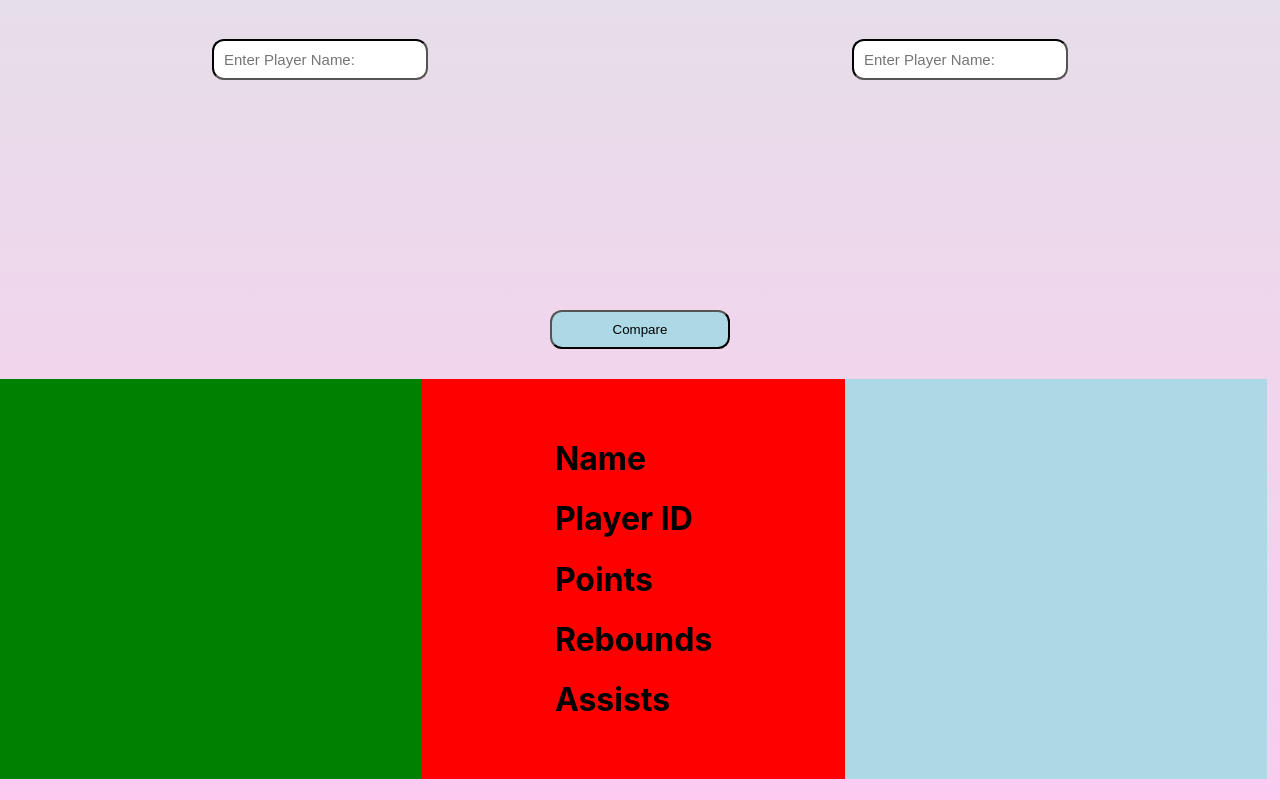
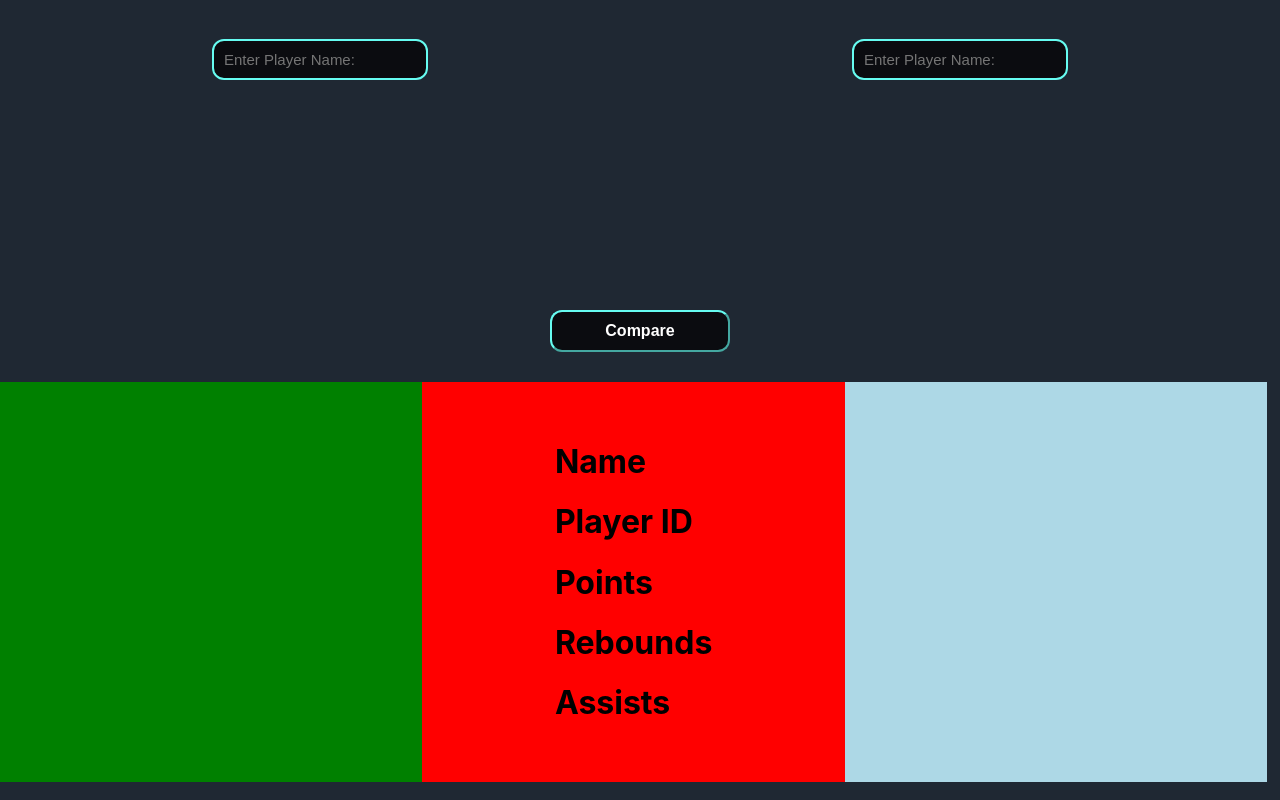
Before and after one commit to kevinho1221/NBA-Stats-React-App, a React (Create React App) app: page / in a window 1280 px wide. Built offline with nearby package versions, Linux system fonts and the light colour scheme; no server answers.

Commit message:
Added some styling to match a color scheme

```diff
--- a/src/App.css
+++ b/src/App.css
@@ -1,24 +1,39 @@
+/*
+#0B0C10
+#1f2833
+#C5C6C7
+#66FCF1
+#45A29E
+*/
+
 .App {
   min-height: 100vh;
-  background-image: linear-gradient(
-    to top,
-    #fdcbf1 0%,
-    #fdcbf1 1%,
-    #e6dee9 100%
-  );
+  background-color: #1f2833;
 }
 
 .compare-button {
   margin: 30px;
-  background: lightblue;
+  background: #0b0c10;
   width: 14%;
   margin-left: 43%;
   margin-right: 43%;
   padding: 10px 20px;
   border-radius: 12px;
+  color: white;
+  font-size: 16px;
+  font-weight: 600;
+  border-color: #66fcf1;
+  border-width: 2px;
 }
+
 .compare-button:hover {
   cursor: pointer;
+  background: #1f2833;
+}
+
+.compare-button:focus {
+  outline: 0;
+  border-color: #45a29e;
 }
 
 .p1-stats {
@@ -72,13 +87,22 @@
 .p-searchbar {
   width: 30%;
   padding: 10px;
-  border-color: black;
+  border-color: #66fcf1;
+  border-width: 2px;
+  border-style: solid;
   font-size: 15px;
   border-radius: 12px;
+  background-color: #0b0c10;
+  color: white;
 }
 
 .p-searchbar:hover {
-  background-color: azure;
+  background-color: #1f2833;
+}
+
+.p-searchbar:focus {
+  outline: 0;
+  border-color: #45a29e;
 }
 
 .p-suggestions {
@@ -156,9 +180,11 @@
 .suggMid:hover,
 .suggBotMid:hover,
 .suggBot:hover {
-  background-color: yellow;
+  background-color: #1f2833;
+  border-color: #45a29e;
 }
 
 .allSugg {
-  background-color: orange;
+  background-color: #0b0c10;
+  color: white;
 }
```
